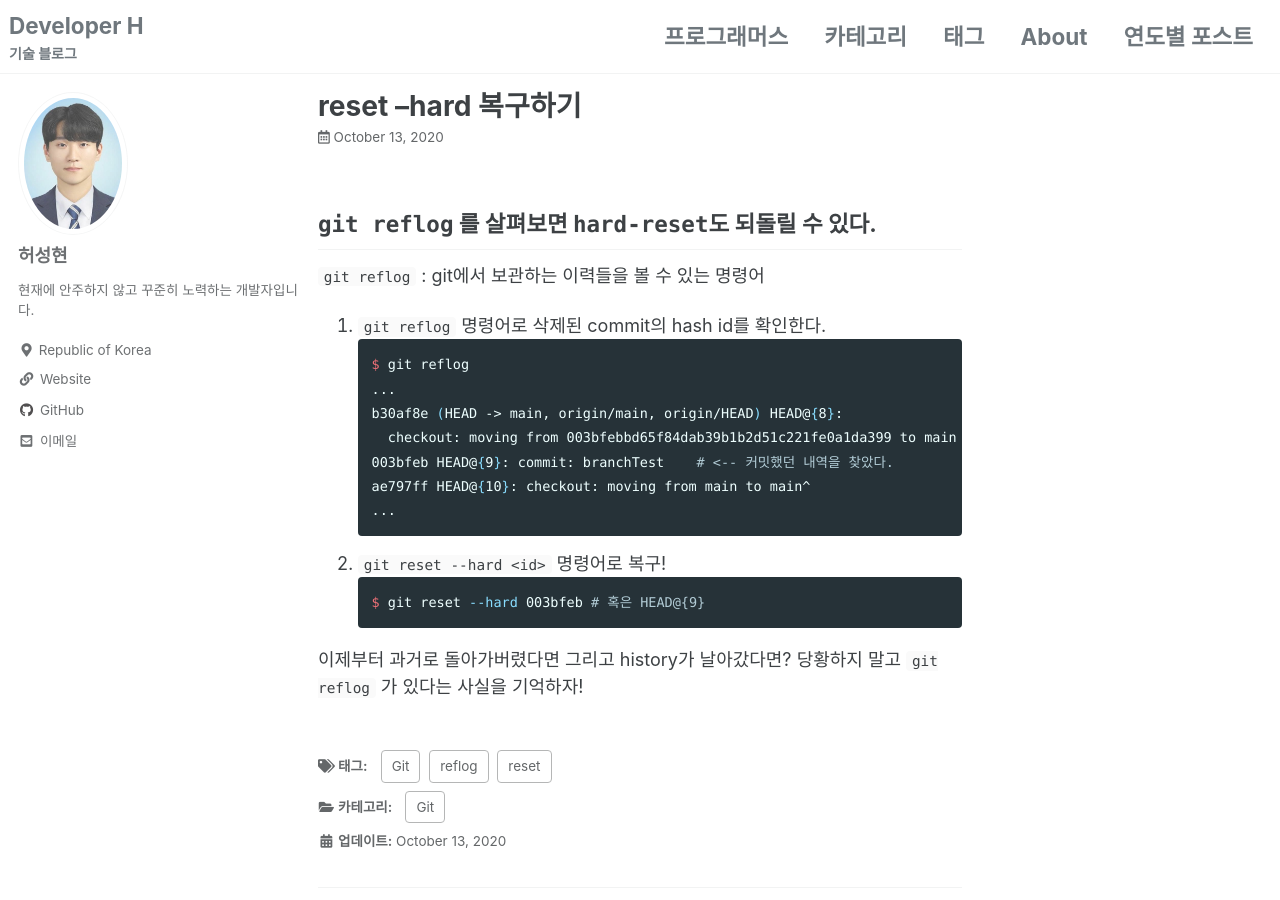
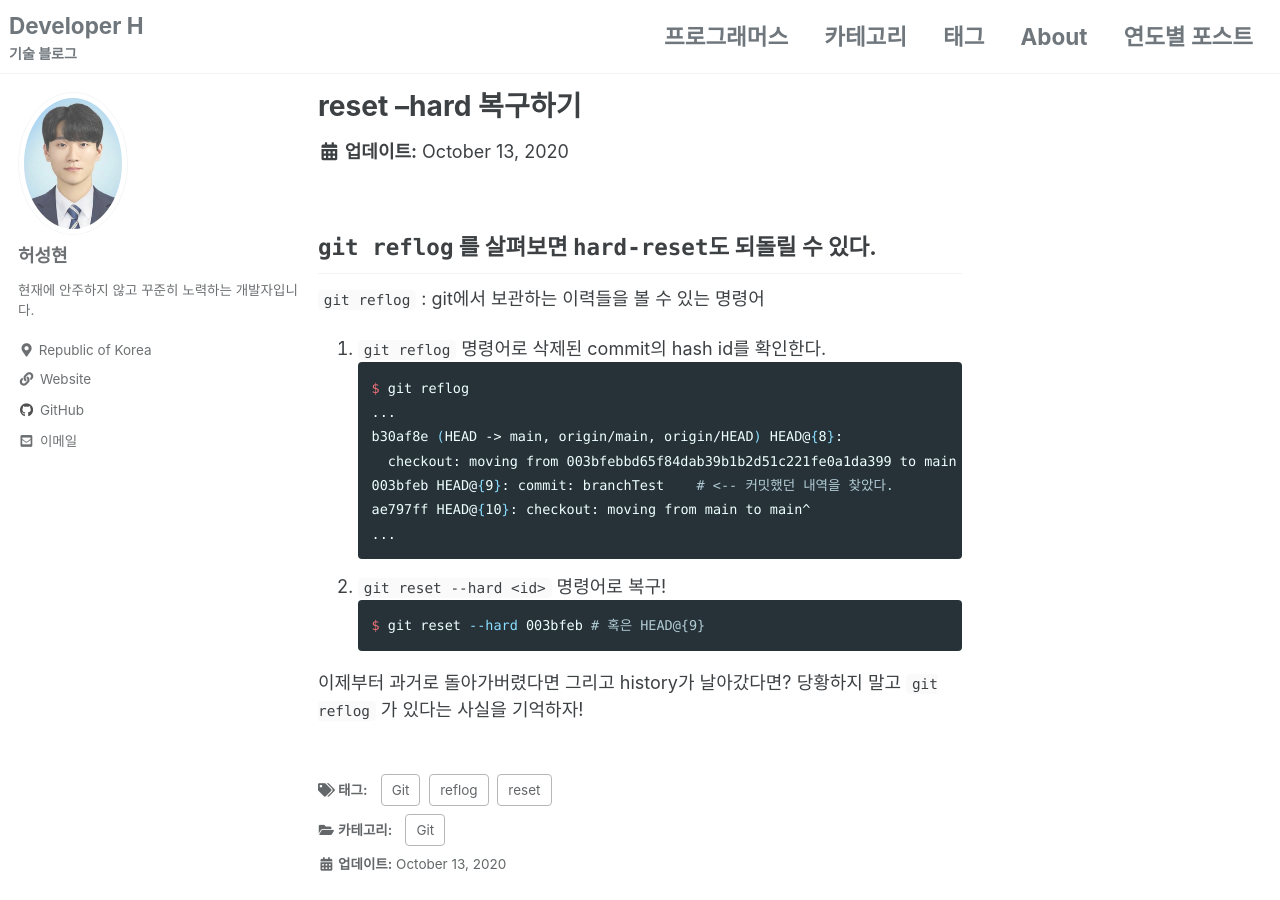
Before and after one commit to heoseongh/heoseongh.github.io, a Jekyll site: the page built from _posts/2020-10-13-git-reflog.md, in a window 1280 px wide and 900 px high. Built offline with Jekyll 4.4.1, drawn with Linux system fonts in a browser that asks for light colours; cached includes are drawn as plain includes.

Commit message:
게시글 제목 아래 업데이트 날짜가 표시되게 수정

```diff
--- a/_layouts/single.html
+++ b/_layouts/single.html
@@ -27,7 +27,8 @@ layout: default
       {% unless page.header.overlay_color or page.header.overlay_image %}
         <header>
           {% if page.title %}<h1 id="page-title" class="page__title" itemprop="headline">{{ page.title | markdownify | remove: "<p>" | remove: "</p>" }}</h1>{% endif %}
-          {% include page__meta.html %}
+          <!-- 포스팅 업데이트 날짜 포함시키기 -->
+          {% include page__date.html %}
         </header>
       {% endunless %}
       <section class="page__content" itemprop="text">
```
